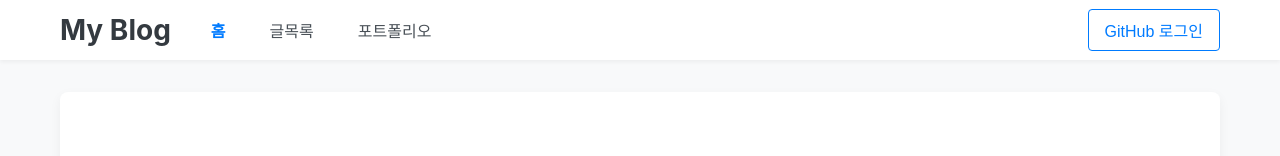
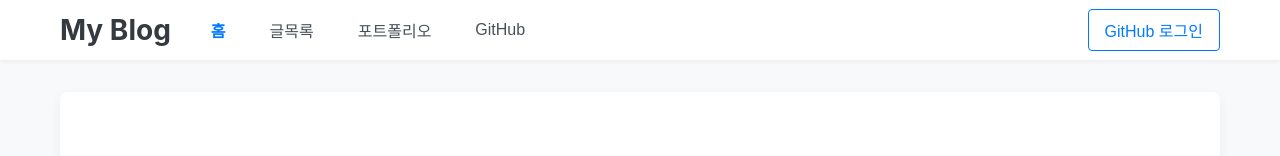
Before and after one commit to kyungsoo-han/blog, a React (Vite) app: page / in a window 1280 px wide. Shown: the top 156 px of the page. Built offline with nearby package versions, Linux system fonts and the light colour scheme; no server answers.

Commit message:
깃허브 주소 추가

```diff
--- a/index.html
+++ b/index.html
@@ -13,7 +13,7 @@
     <script src="https://cdnjs.cloudflare.com/ajax/libs/highlight.js/11.9.0/languages/xml.min.js"></script>
     <script src="https://cdnjs.cloudflare.com/ajax/libs/highlight.js/11.9.0/languages/typescript.min.js"></script>
     <meta name="viewport" content="width=device-width, initial-scale=1.0" />
-    <title>Vite + React</title>
+    <title>Han kyungsoo's Note</title>
   </head>
   <body>
     <div id="root"></div>
--- a/src/components/Header.jsx
+++ b/src/components/Header.jsx
@@ -44,6 +44,18 @@ const Header = ({
         >
           포트폴리오
         </button>
+        <button
+          className="nav-btn"
+          onClick={() => {
+            window.open(
+              "https://github.com/kyungsoo-han",
+              "_blank",
+              "noopener,noreferrer",
+            );
+          }}
+        >
+          GitHub
+        </button>
       </nav>
       <div className="auth-section">
         {currentUser ? (
```
